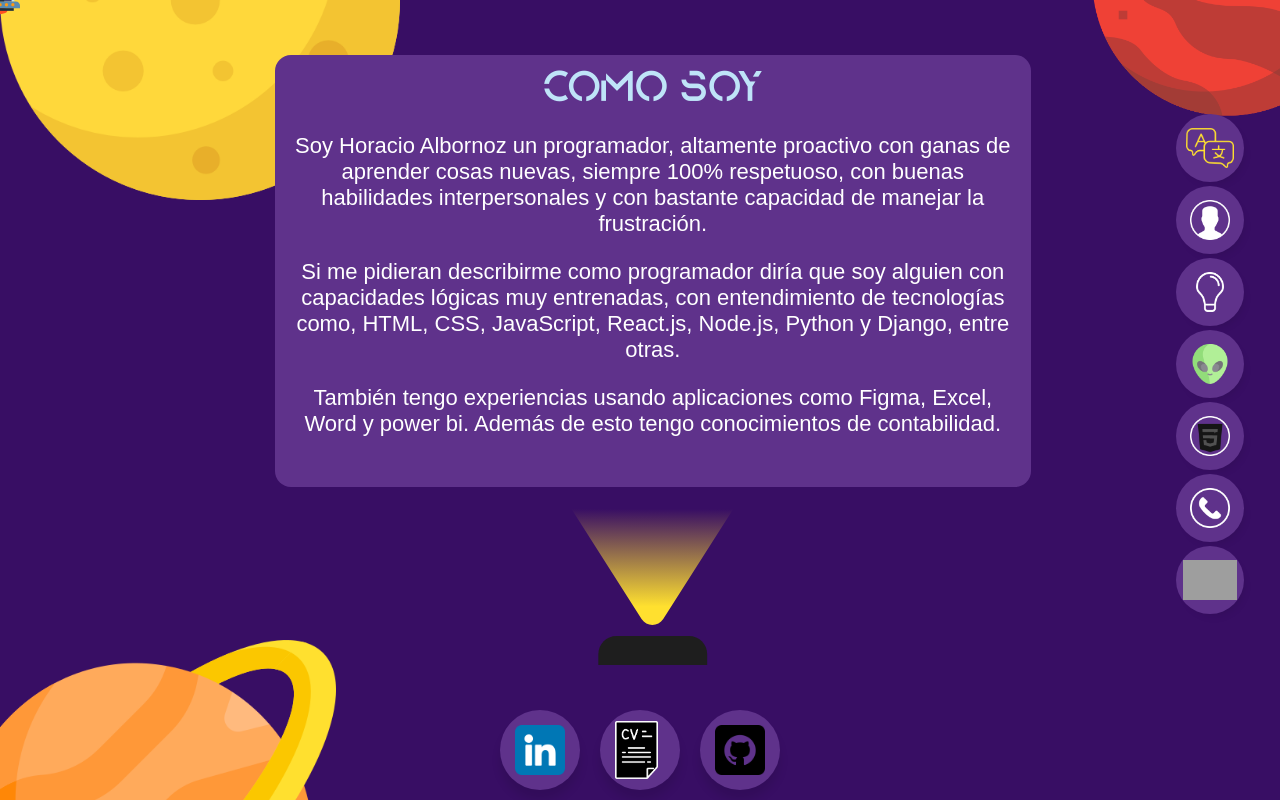
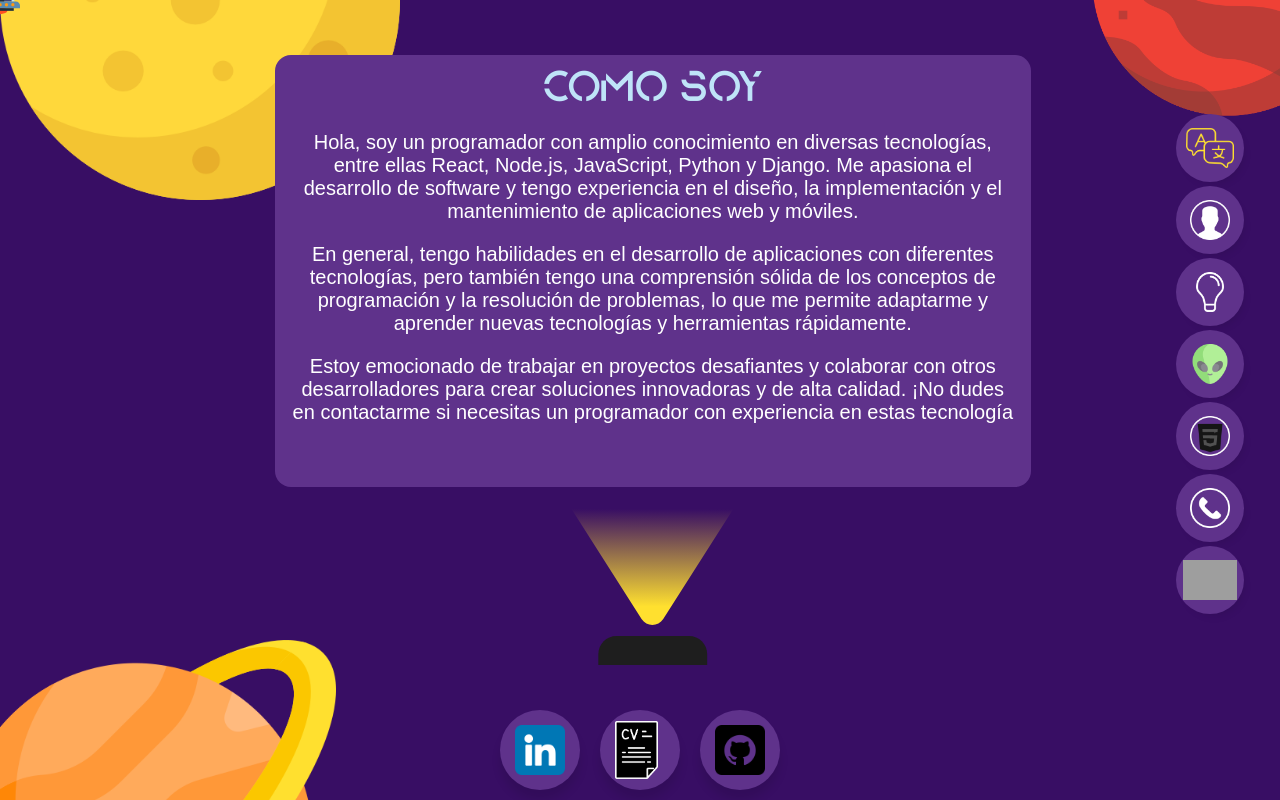
Before and after one commit to horacio-a/Porfolio, a Next.js app: page /space/quiensoy in a window 1280 px wide. Built offline with nearby package versions, Linux system fonts and the light colour scheme; grey boxes are pictures that could not be loaded.

Commit message:
text QuienSoy Space

```diff
--- a/pages/space/quiensoy.js
+++ b/pages/space/quiensoy.js
@@ -39,17 +39,9 @@ const SpacePageQuiensoy = () => {
                     <div className="quiensoy-titulo-movil">Como Soy</div>
                     <div className="conteiner-quiensoy-space">
                         <div className="quiensoy-titulo">Como Soy</div>
-                        <p>Soy Horacio Albornoz un programador, altamente proactivo con ganas de aprender cosas nuevas, siempre 100%
-                            respetuoso, con buenas habilidades interpersonales y con bastante capacidad de manejar la frustración.
-                        </p>
-                        <p>
-                            Si me pidieran describirme como programador diría que soy alguien con capacidades lógicas muy
-                            entrenadas, con entendimiento de tecnologías como, HTML, CSS, JavaScript, React.js, Node.js, Python y
-                            Django, entre otras.
-
-                        </p>
-                        <p>También tengo experiencias usando aplicaciones como Figma, Excel, Word y power bi. Además de esto tengo
-                            conocimientos de contabilidad.</p>
+                        <p >Hola, soy un programador con amplio conocimiento en diversas tecnologías, entre ellas React, Node.js, JavaScript, Python y Django. Me apasiona el desarrollo de software y tengo experiencia en el diseño, la implementación y el mantenimiento de aplicaciones web y móviles.    </p>
+                        <p >En general, tengo habilidades en el desarrollo de aplicaciones con diferentes tecnologías, pero también tengo una comprensión sólida de los conceptos de programación y la resolución de problemas, lo que me permite adaptarme y aprender nuevas tecnologías y herramientas rápidamente. </p>
+                        <p >Estoy emocionado de trabajar en proyectos desafiantes y colaborar con otros desarrolladores para crear soluciones innovadoras y de alta calidad. ¡No dudes en contactarme si necesitas un programador con experiencia en estas tecnología </p>
                     </div>
                     <svg id="reflector_quiensoy" width="223" height="215" viewBox="0 0 223 215" fill="none"
                         xmlns="http://www.w3.org/2000/svg">
--- a/styles/space.css
+++ b/styles/space.css
@@ -317,7 +317,7 @@ a {
         color: #BFE4F8;
     }
 
-    .conteiner-quiensoy p {
+    .conteiner-quiensoy-space p {
         font-family: Arial, Helvetica, sans-serif;
         font-size: 2vh;
         text-align: center;
@@ -1587,7 +1587,7 @@ a {
 
     .conteiner-quiensoy-space {
         margin-left: 20%;
-        font-size: 2.75vh;
+        font-size: 2.5vh;
         text-align: center;
         border-radius: 2vh;
         padding: 2vh;
@@ -1599,6 +1599,7 @@ a {
     .conteiner-quiensoy-space p {
         font-family: Arial, Helvetica, sans-serif;
         color: white;
+
     }
 
     .quiensoy-titulo {
```
